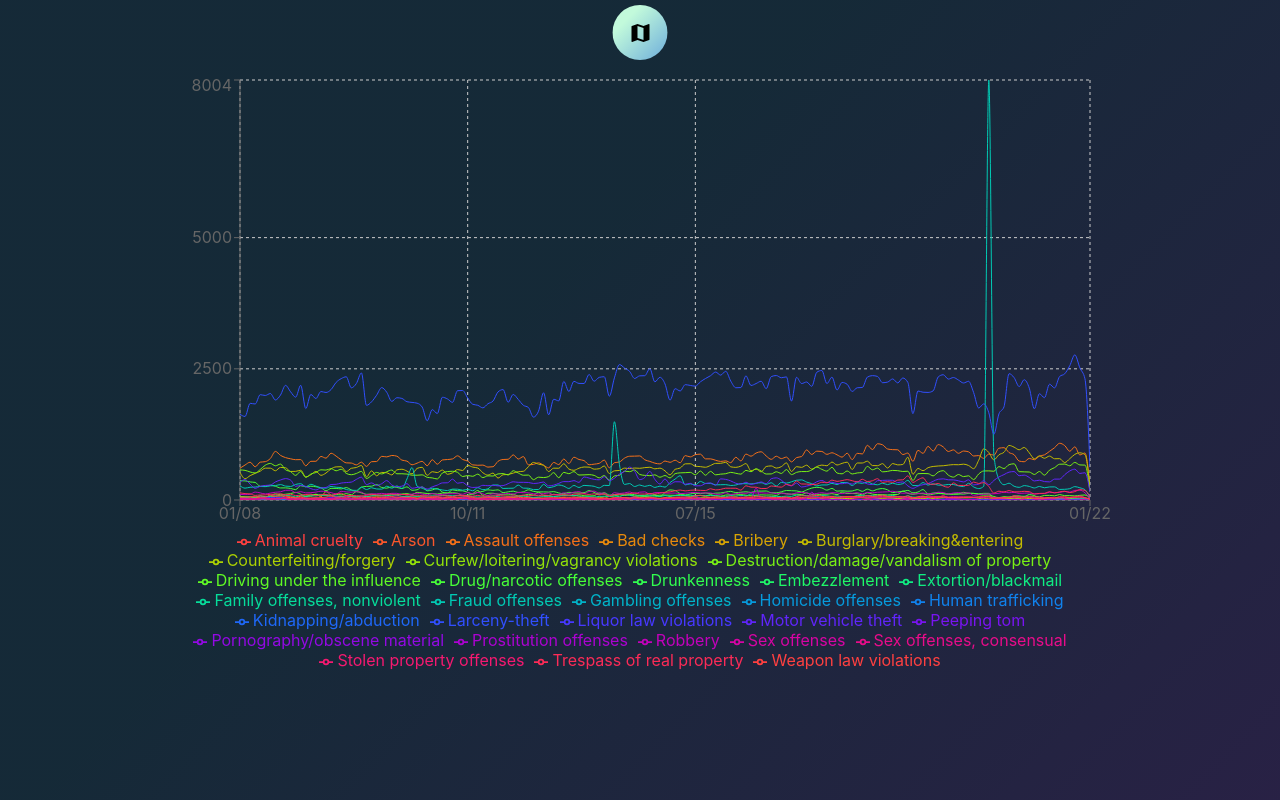
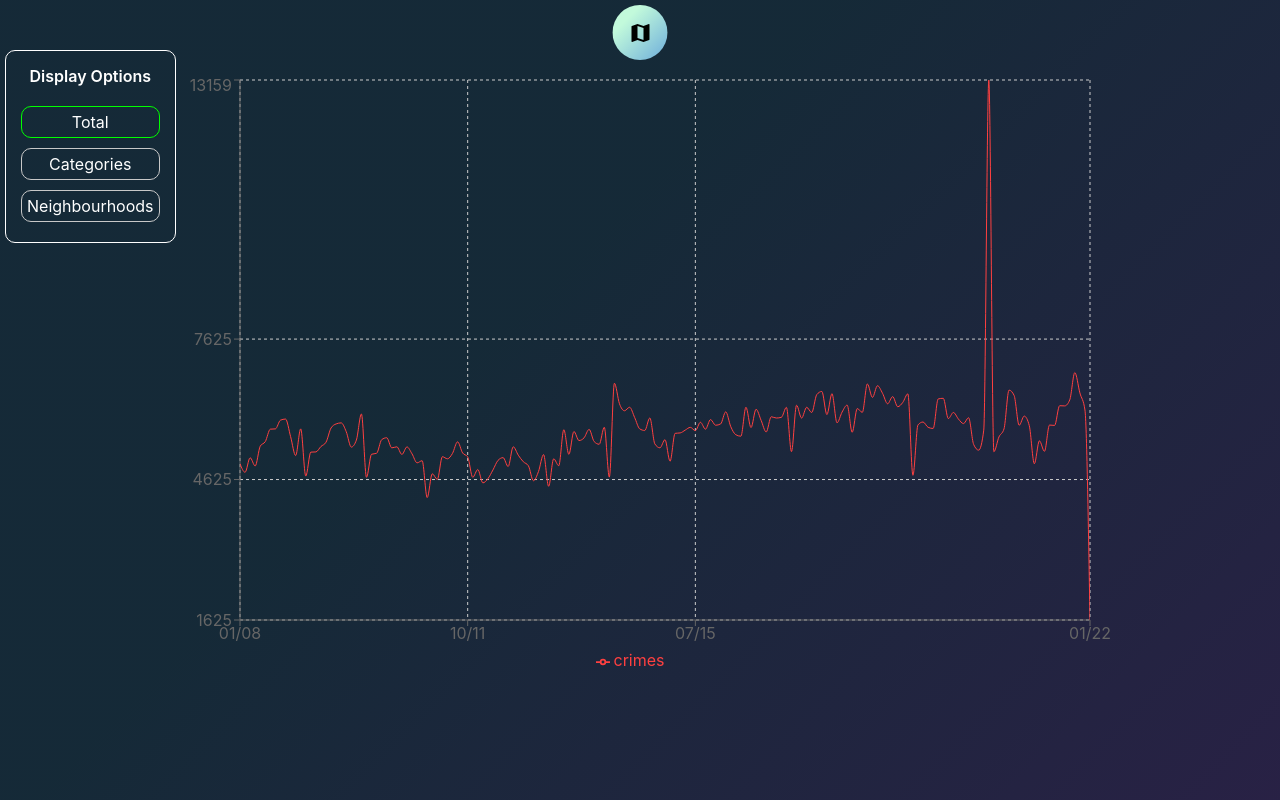
Before and after one commit to David-Beale/Police-Map, a React (Create React App) app: page / in a window 1280 px wide. Built offline with nearby package versions, Linux system fonts and the light colour scheme; what @here/harp-geoutils, @here/harp-vectortile-datasource would draw is missing.

Commit message:
add display options buttons

```diff
--- a/src/Components/Charts/Charts.tsx
+++ b/src/Components/Charts/Charts.tsx
@@ -1,10 +1,19 @@
+import { useState } from "react";
 import { Container } from "./ChartsStyle";
+import Buttons from "./Components/Buttons/Buttons";
 import Chart1 from "./Components/Chart1/Chart1";
 
+export enum Mode {
+  Total,
+  Categories,
+  Neighbourhoods,
+}
 export default function Charts() {
+  const [mode, setMode] = useState<Mode>(Mode.Total);
   return (
     <Container>
-      <Chart1 />
+      <Buttons mode={mode} setMode={setMode} />
+      <Chart1 mode={mode} />
     </Container>
   );
 }
--- /dev/null
+++ b/src/Components/Charts/Components/Buttons/Buttons.tsx
@@ -0,0 +1,33 @@
+import { Mode } from "../../Charts";
+import { ButtonsContainer, Button, Title } from "./ButtonsStyle";
+
+interface Props {
+  mode: Mode;
+  setMode: React.Dispatch<React.SetStateAction<Mode>>;
+}
+
+export default function Buttons({ mode, setMode }: Props) {
+  return (
+    <ButtonsContainer>
+      <Title>Display Options</Title>
+      <Button
+        selected={mode === Mode.Total}
+        onClick={() => setMode(Mode.Total)}
+      >
+        Total
+      </Button>
+      <Button
+        selected={mode === Mode.Categories}
+        onClick={() => setMode(Mode.Categories)}
+      >
+        Categories
+      </Button>
+      <Button
+        selected={mode === Mode.Neighbourhoods}
+        onClick={() => setMode(Mode.Neighbourhoods)}
+      >
+        Neighbourhoods
+      </Button>
+    </ButtonsContainer>
+  );
+}
--- /dev/null
+++ b/src/Components/Charts/Components/Buttons/ButtonsStyle.ts
@@ -0,0 +1,37 @@
+import styled from "styled-components";
+
+interface Props {
+  Button: {
+    selected: boolean;
+  };
+}
+export const ButtonsContainer = styled.div`
+  position: absolute;
+  top: 50px;
+  left: 5px;
+  display: flex;
+  flex-direction: column;
+  color: white;
+  text-align: center;
+  border: 1px solid white;
+  border-radius: 10px;
+  padding: 15px;
+`;
+export const Button = styled.div<Props["Button"]>`
+  display: flex;
+  align-items: center;
+  justify-content: center;
+  border: 1px solid
+    ${({ selected }) => (selected ? "lime" : "rgb(200, 200, 200)")};
+  border-radius: 10px;
+  margin: 5px 0;
+  padding: 5px;
+  cursor: pointer;
+  &:hover {
+    background-color: rgba(200, 200, 200, 0.2);
+  }
+`;
+export const Title = styled.div`
+  margin-bottom: 15px;
+  font-weight: 600;
+`;
--- a/src/Components/Charts/Components/Chart1/Chart1.tsx
+++ b/src/Components/Charts/Components/Chart1/Chart1.tsx
@@ -16,9 +16,13 @@ import CustomTooltip from "../Tooltip/Tooltip";
 import { useData } from "./useData";
 import { useZoom } from "./useZoom";
 import { StyledIconButton } from "../../../ModeSelectButton/ModeSelectButtonStyle";
+import { Mode } from "../../Charts";
 
-export default function Chart1() {
-  const { groupedData, categories, xAxisLabels, colors } = useData();
+export interface ChartProps {
+  mode: Mode;
+}
+export default function Chart1({ mode }: ChartProps) {
+  const { groupedData, categories, xAxisLabels, colors } = useData({ mode });
   const {
     left,
     right,
@@ -42,7 +46,7 @@ export default function Chart1() {
           </StyledIconButton>
         </ZoomOutContainer>
       )}
-      <ResponsiveContainer width="100%" height="100%">
+      <ResponsiveContainer key={mode} width="100%" height="100%">
         <LineChart
           width={500}
           height={300}
--- a/src/Components/Charts/Components/Chart1/useData.ts
+++ b/src/Components/Charts/Components/Chart1/useData.ts
@@ -1,6 +1,8 @@
 import { useMemo } from "react";
 import data from "../../Data/chartData.json";
 import { interpolateSinebow } from "d3-scale-chromatic";
+import { ChartProps } from "./Chart1";
+import { Mode } from "../../Charts";
 
 interface Categories {
   [index: string]: boolean;
@@ -46,19 +48,19 @@ const buildNeighbourhoods = (item: Data, categories: Categories) => {
     ...item.neighbourhoods,
   };
 };
-const getDataByMode = (mode: string, item: Data, categories: Categories) => {
+const getDataByMode = (mode: Mode, item: Data, categories: Categories) => {
   switch (mode) {
-    case "categories":
+    case Mode.Categories:
       return buildCategories(item, categories);
-    case "neighbourhoods":
+    case Mode.Neighbourhoods:
       return buildNeighbourhoods(item, categories);
-    case "total":
+    case Mode.Total:
       return buildTotal(item, categories);
     default:
       return {};
   }
 };
-const buildData = (data: Data[], mode: string) => {
+const buildData = (data: Data[], mode: Mode) => {
   const xAxisLabels: string[] = [];
   const categories: Categories = {};
   const groupedData: ChartItem[] = data.map((item, index) => {
@@ -73,12 +75,9 @@ const buildData = (data: Data[], mode: string) => {
   return { categories, groupedData, xAxisLabels };
 };
 
-export const useData = () => {
+export const useData = ({ mode }: ChartProps) => {
   return useMemo(() => {
-    const { categories, groupedData, xAxisLabels } = buildData(
-      data,
-      "categories"
-    );
+    const { categories, groupedData, xAxisLabels } = buildData(data, mode);
     const categoryArray = Object.keys(categories);
     const spacing = 1 / (categoryArray.length - 1 || 1);
     const colors = categoryArray.map((category, index) =>
@@ -90,5 +89,5 @@ export const useData = () => {
       xAxisLabels,
       colors,
     };
-  }, []);
+  }, [mode]);
 };
--- a/src/Components/Charts/Components/Chart1/useZoom.tsx
+++ b/src/Components/Charts/Components/Chart1/useZoom.tsx
@@ -1,4 +1,4 @@
-import { useCallback, useMemo, useState } from "react";
+import { useCallback, useEffect, useMemo, useState } from "react";
 import { ChartItem } from "./useData";
 
 interface Props {
@@ -12,6 +12,20 @@ export const useZoom = ({ initialData }: Props) => {
   const [refAreaRight, setRefAreaRight] = useState<number | null>(null);
   const [top, setTop] = useState<string | number>("dataMax+1");
   const [bottom, setBottom] = useState<string | number>("dataMin-1");
+
+  const reset = useCallback(() => {
+    setData(initialData.slice());
+    setRefAreaLeft(null);
+    setRefAreaRight(null);
+    setLeft("dataMin");
+    setRight("dataMax");
+    setBottom("dataMin-1");
+    setTop("dataMax+1");
+  }, [initialData]);
+
+  useEffect(() => {
+    reset();
+  }, [reset]);
 
   const getAxisYDomain = useCallback(
     (from: number, to: number) => {
@@ -56,13 +70,7 @@ export const useZoom = ({ initialData }: Props) => {
   };
 
   const zoomOut = () => {
-    setData(data.slice());
-    setRefAreaLeft(null);
-    setRefAreaRight(null);
-    setLeft("dataMin");
-    setRight("dataMax");
-    setBottom("dataMin-1");
-    setTop("dataMax+1");
+    reset();
   };
 
   const onMouseDown = (e: any) => {
--- a/src/Components/Charts/Components/Tooltip/TooltipStyle.ts
+++ b/src/Components/Charts/Components/Tooltip/TooltipStyle.ts
@@ -4,8 +4,8 @@ export const TooltipContainer = styled.div`
   background-color: #4c4177;
   background-image: linear-gradient(
     315deg,
-    hsl(252, 35%, 20%) 0%,
-    hsl(204, 45%, 15%) 60%
+    hsl(204, 45%, 15%) 0%,
+    hsl(252, 35%, 20%) 70%
   );
   padding: 15px;
   border-radius: 15px;
```
